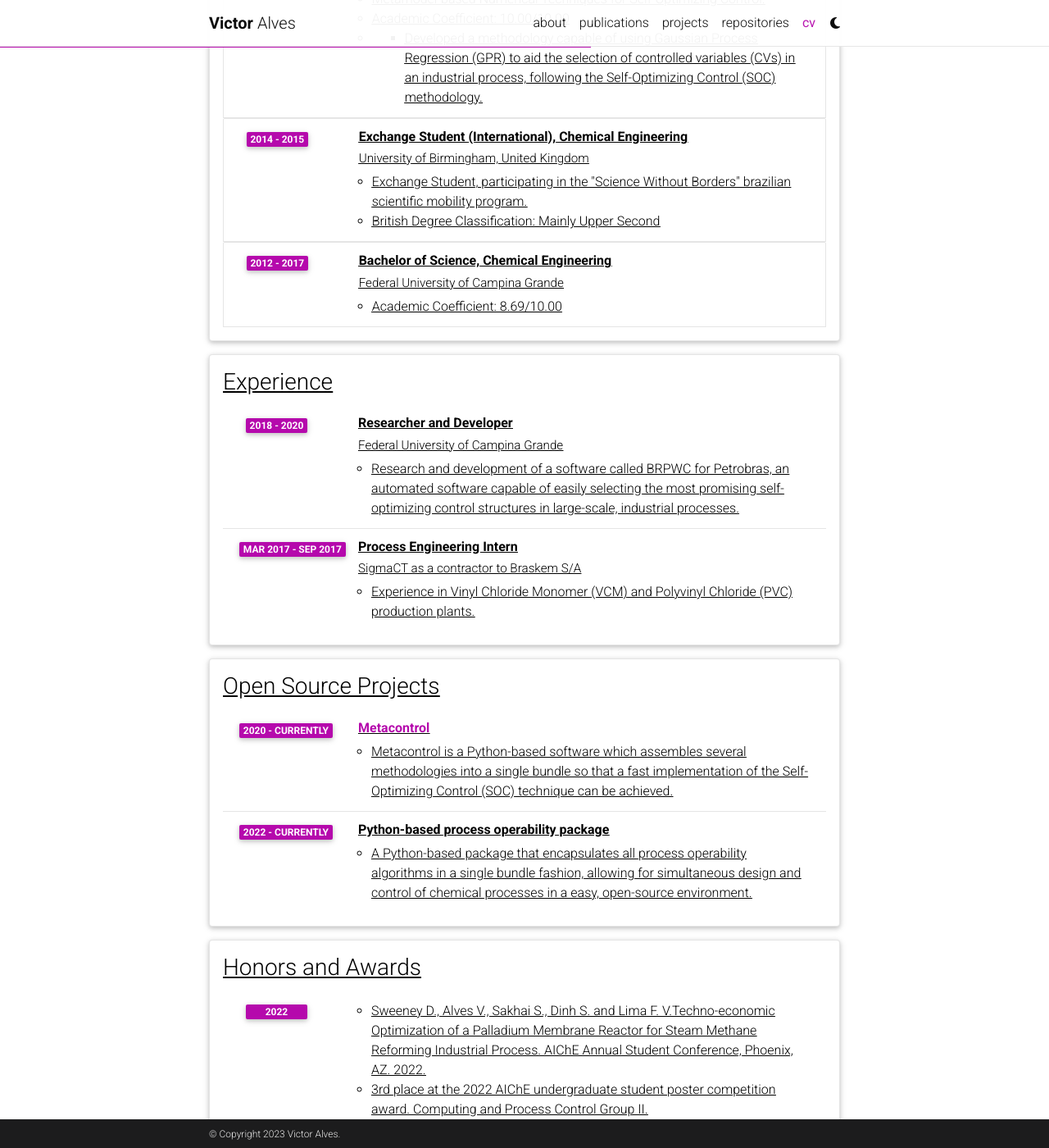
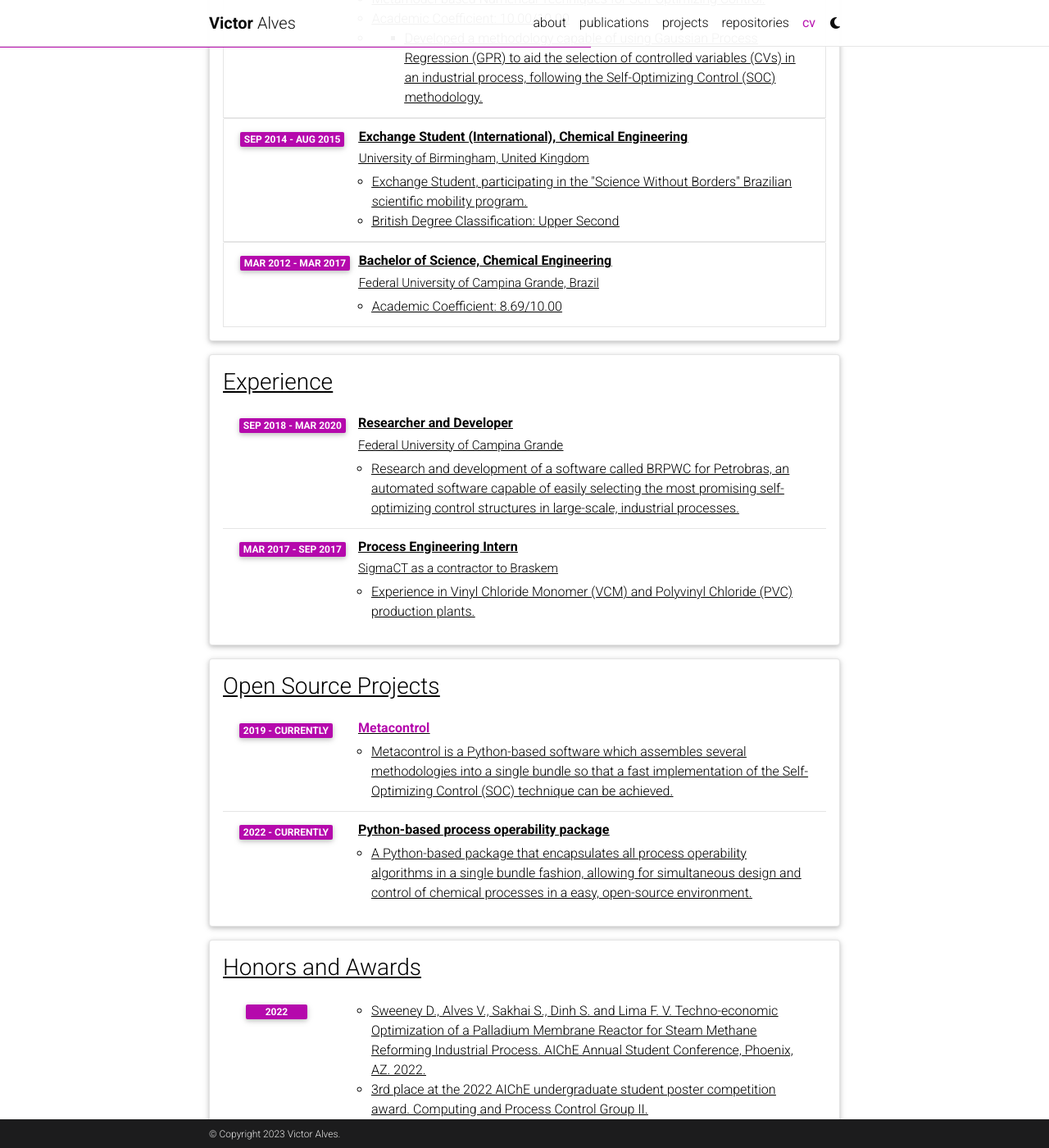
Before and after one commit to yifeishi/yifeishi.github.io, a Jekyll site: the page built from _pages/cv.md, in a window 1280 px wide and 1400 px high, scrolled down 941 px. Shown: the whole window at 82% size. Built offline with Jekyll 4.4.1, drawn with Linux system fonts in a browser that asks for light colours; comment, search, counter and statistics services are not loaded; a style sheet for code colours, icons or effects is not loaded; some of the changed text lies outside the part shown.

Commit message:
minor fixes in cv.md, cv.yml and updated cv.

```diff
--- a/_data/cv.yml
+++ b/_data/cv.yml
@@ -11,7 +11,7 @@
   contents:
     - title: PhD Candidate (ABD status), Chemical Engineering
       institution: West Virginia University, USA
-      year: 2020 - currently
+      year: Aug 2020 - currently
       description:
         - Strategies for Process Systems Mapping and Control Based on Operability Analysis, under Dr. Fernando V. Lima's supervision.
         - <u>GPA:<u> 3.80/4.00
@@ -23,7 +23,7 @@
             - CODES Research Group leader, supervising group activities, as well as organizing the group's semester schedule, workshops, weekly meetings and relevant announcements.
     - title: Master's Degree (M.Sc.), Chemical Engineering
       institution: Federal University of Campina Grande, Brazil
-      year: 2017 - 2020
+      year: Sep 2017 -  Mar 2020
       description:
         - Metamodel-based Numerical Techniques for Self-Optimizing Control.
         - <u>Academic Coefficient:<u>  10.00/10.00
@@ -32,14 +32,14 @@
 
     - title: Exchange Student (International), Chemical Engineering
       institution: University of Birmingham, United Kingdom
-      year: 2014 - 2015
+      year: Sep 2014 - Aug 2015
       description:
-        - Exchange Student, participating in the "Science Without Borders" brazilian scientific mobility program.
-        - <u>British Degree Classification:<u> Mainly Upper Second
+        - Exchange Student, participating in the "Science Without Borders" Brazilian scientific mobility program.
+        - <u>British Degree Classification:<u> Upper Second
 
     - title: Bachelor of Science, Chemical Engineering
-      institution: Federal University of Campina Grande
-      year: 2012 - 2017
+      institution: Federal University of Campina Grande, Brazil
+      year: Mar 2012 - Mar 2017
       description:
         - <u>Academic Coefficient:<u> 8.69/10.00
 
@@ -48,11 +48,11 @@
   contents:
     - title: Researcher and Developer
       institution: Federal University of Campina Grande
-      year: 2018 - 2020
+      year: Sep 2018 - Mar 2020
       description:
         - Research and development of a software called BRPWC for Petrobras, an automated software capable of easily selecting the most promising self-optimizing control structures in large-scale, industrial processes.
     - title: Process Engineering Intern
-      institution: SigmaCT as a contractor to Braskem S/A
+      institution: SigmaCT as a contractor to Braskem
       year: Mar 2017 - Sep 2017
       description:
         - Experience in Vinyl Chloride Monomer (VCM) and Polyvinyl Chloride (PVC) production plants.
@@ -62,7 +62,7 @@
   type: time_table
   contents:
     - title: <a href="https://meta-control.net/">Metacontrol</a>
-      year: 2020 - currently
+      year: 2019 - currently
       description: Metacontrol is a Python-based software which assembles several methodologies into a single bundle so that a fast implementation of the Self-Optimizing Control (SOC) technique can be achieved.
     - title: Python-based process operability package
       year: 2022 - currently
@@ -73,7 +73,7 @@
   contents:
     - year: 2022
       items:
-        - Sweeney D., Alves V., Sakhai S., Dinh S. and Lima F. V.Techno-economic Optimization of a Palladium Membrane Reactor for Steam Methane Reforming Industrial Process. AIChE Annual Student Conference, Phoenix, AZ. 2022.
+        - Sweeney D., Alves V., Sakhai S., Dinh S. and Lima F. V. Techno-economic Optimization of a Palladium Membrane Reactor for Steam Methane Reforming Industrial Process. AIChE Annual Student Conference, Phoenix, AZ. 2022.
 
         - 3rd place at the 2022 AIChE undergraduate student poster competition award. Computing and Process Control Group II.
 
```
Also changed, not shown: _pages/cv.md (+1 -1 lines), 2 other files.
